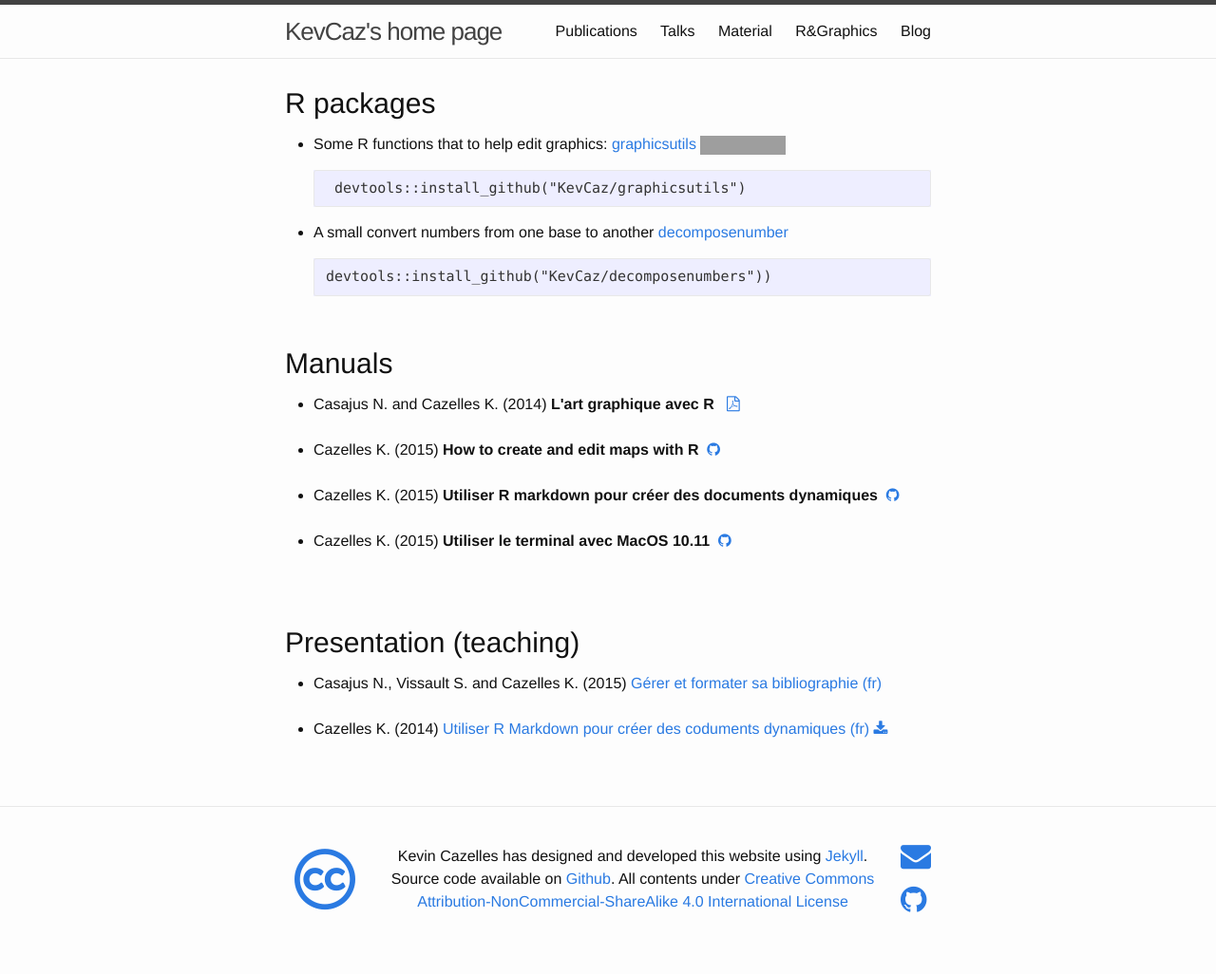
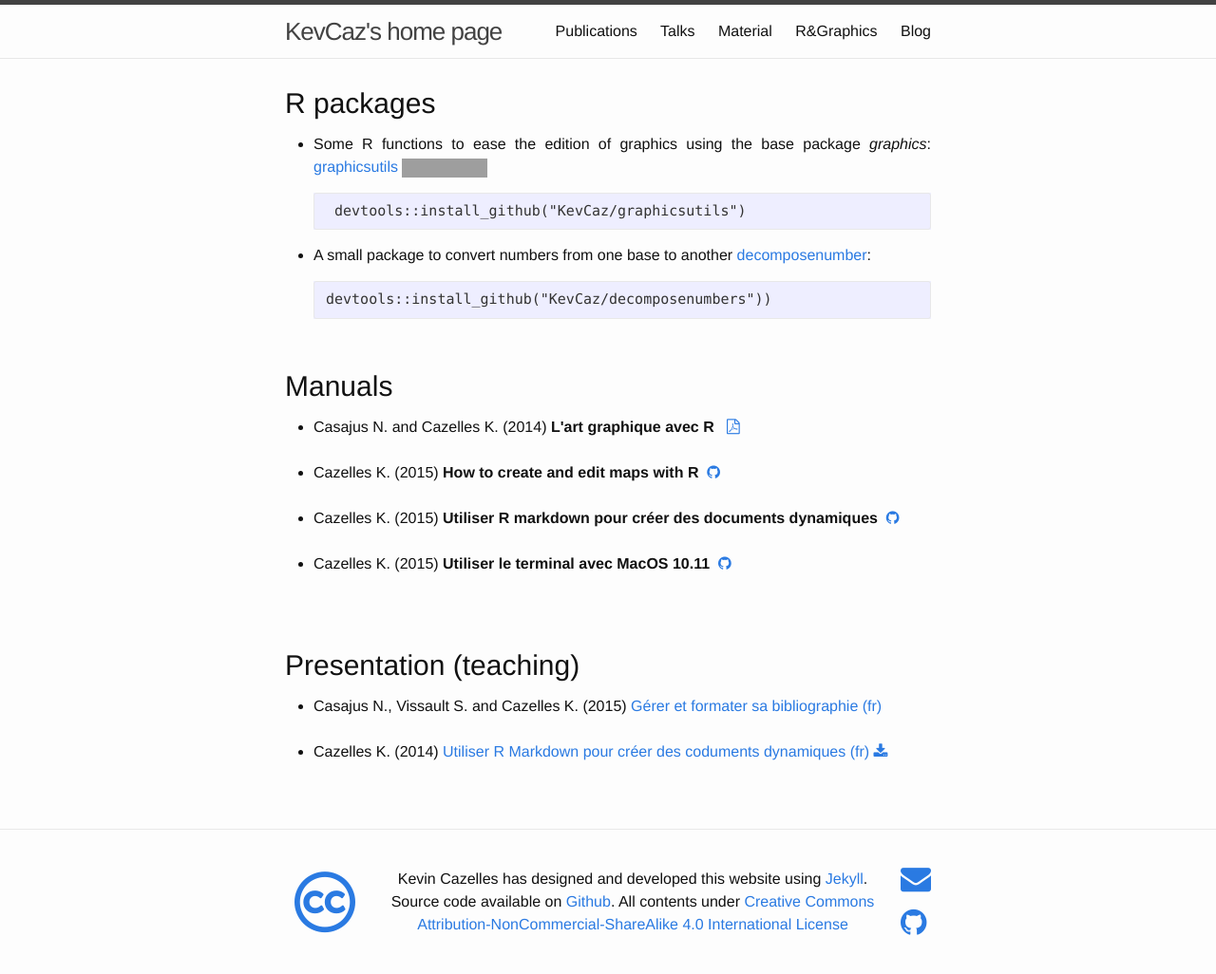
Before and after one commit to KevCaz/KevCazWebsite, a Jekyll site: the page built from material/index.md, in a window 1280 px wide. Shown: the whole page at 95% size. Built offline with Jekyll 4.4.1, drawn with Linux system fonts in a browser that asks for light colours; nearby versions of some CDN libraries; before the commit the page ends 1002 px from its top, so only the background shows below that; grey boxes are pictures that could not be loaded.

Commit message:
typos corrected

```diff
--- a/material/index.md
+++ b/material/index.md
@@ -6,11 +6,11 @@ order: 3
 
 ## R packages
 
-- Some R functions that to help edit graphics: [graphicsutils](https://github.com/KevCaz/graphicsutils) [![Travis](https://travis-ci.org/KevCaz/graphicsutils.svg?branch=master)](https://travis-ci.org/KevCaz/graphicsutils)
+- Some R functions to ease the edition of graphics using the base package *graphics*: [graphicsutils](https://github.com/KevCaz/graphicsutils) [![Travis](https://travis-ci.org/KevCaz/graphicsutils.svg?branch=master)](https://travis-ci.org/KevCaz/graphicsutils)
 
        devtools::install_github("KevCaz/graphicsutils")
 
-- A small convert numbers from one base to another [decomposenumber](https://github.com/KevCaz/decomposenumbers)
+- A small package to convert numbers from one base to another [decomposenumber](https://github.com/KevCaz/decomposenumbers):
 
       devtools::install_github("KevCaz/decomposenumbers"))
 
```
